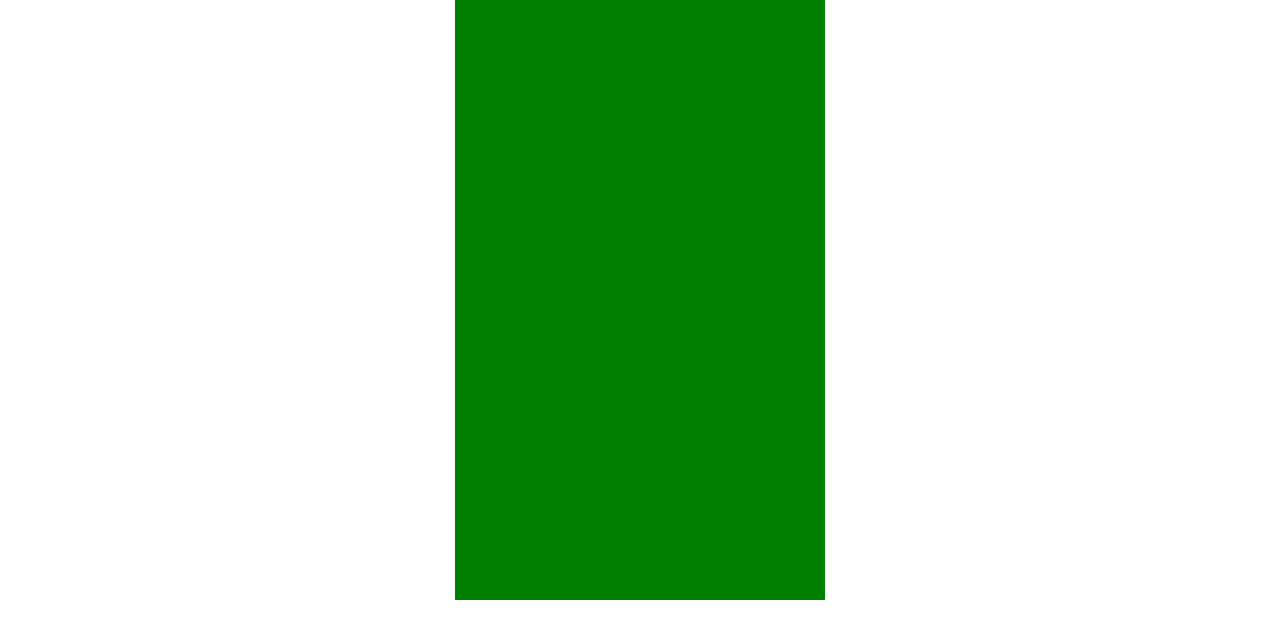
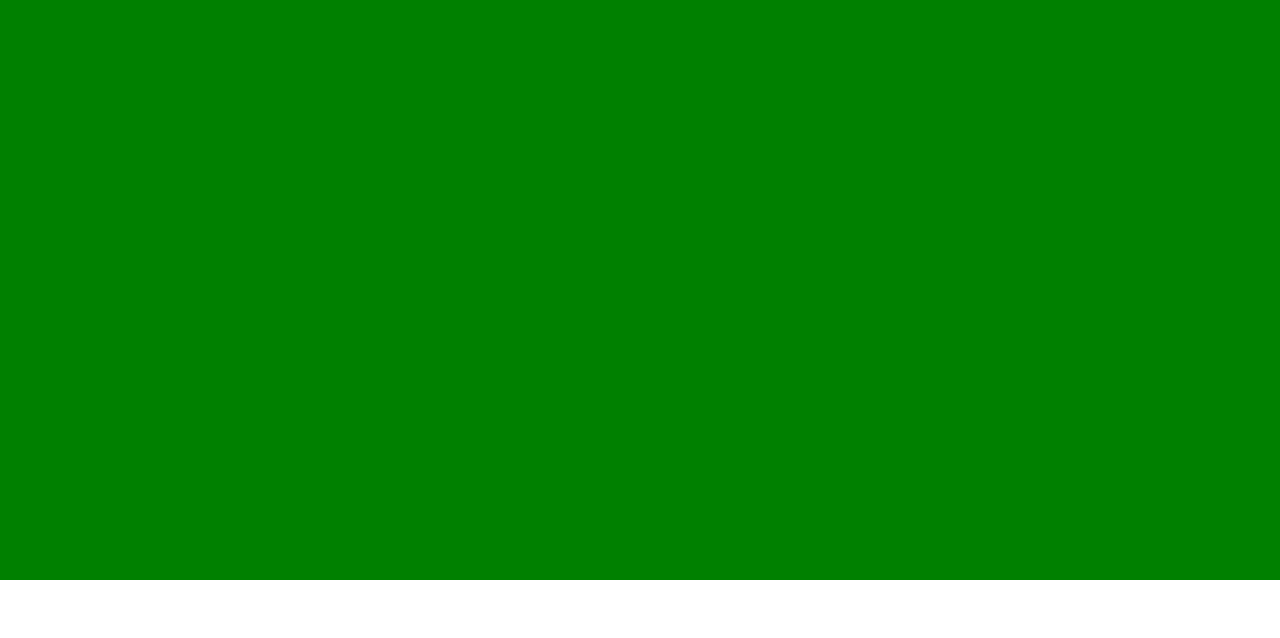
Before and after one commit to DanilaHalm/BorderDoodle, a plain HTML site: page index.html in a window 1280 px wide. Drawn offline with Linux system fonts and the light colour scheme.

Commit message:
Update style.css

```diff
--- a/style.css
+++ b/style.css
@@ -4,4 +4,6 @@ body {
 }
 #board {
   background-color: green;
+  width: 100vw;
+  height: 580px;
 }
```
